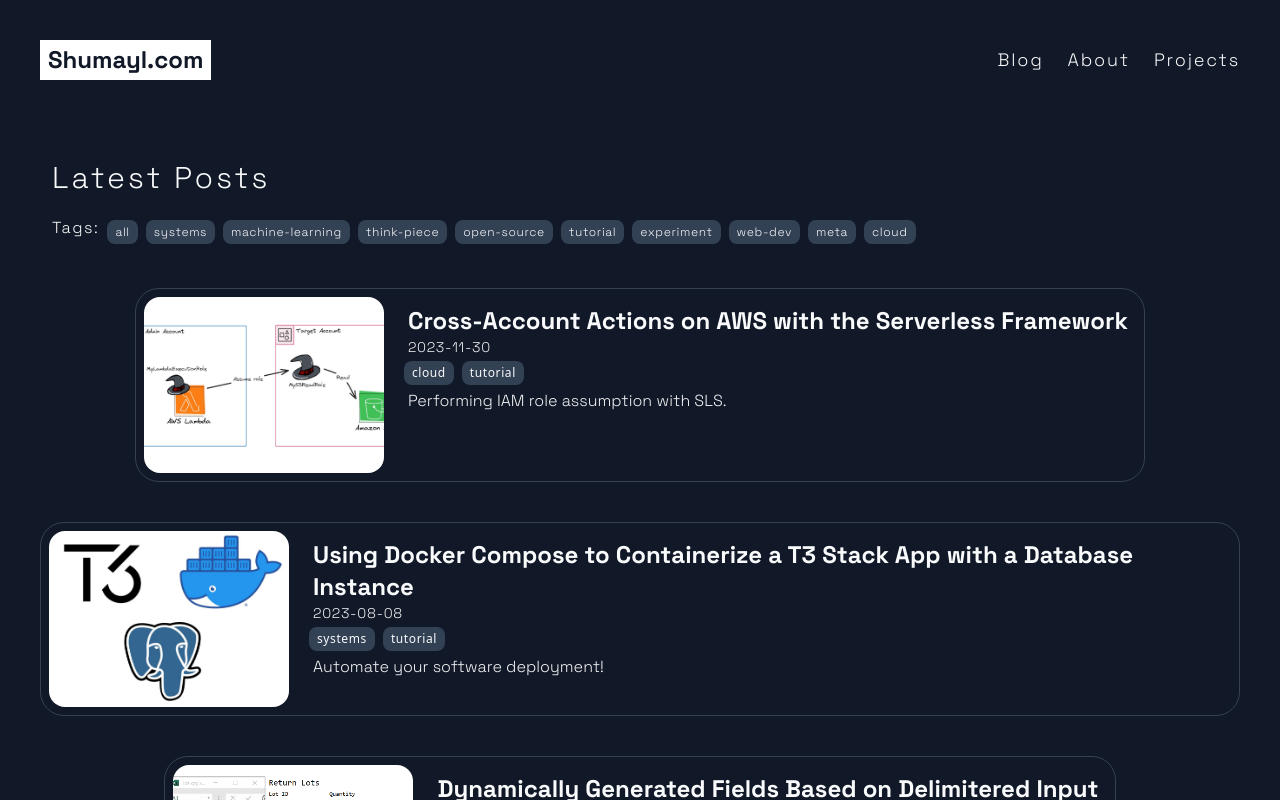
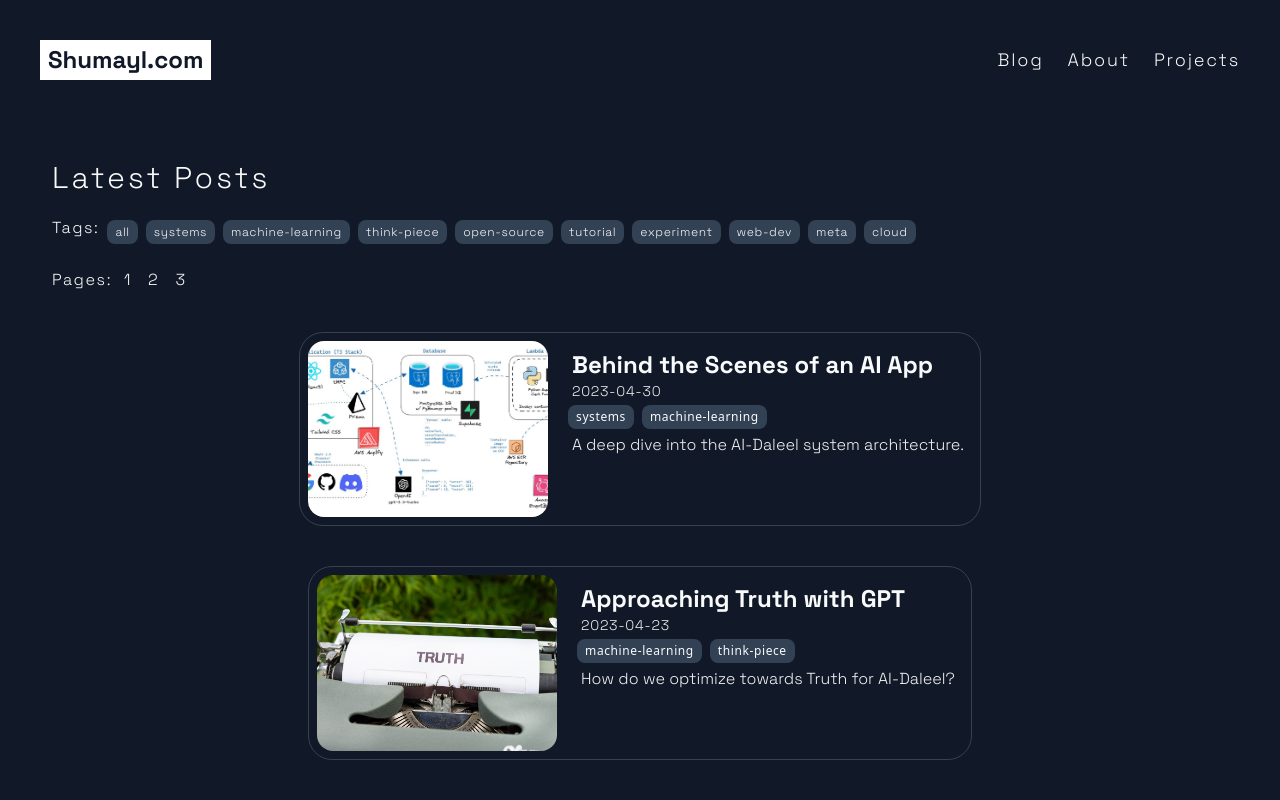
Before and after one commit to mshumayl/shumayldotcom, a Next.js app: page / in a window 1280 px wide. Shown: the top 800 px of the page. Built offline with nearby package versions, Linux system fonts and the light colour scheme.

Commit message:
Working pagination

```diff
--- a/components/Card.tsx
+++ b/components/Card.tsx
@@ -14,7 +14,7 @@
     const { title, image, excerpt, tags, date } = frontmatter;
 
     //Decompose tags here
-    console.log(tags)
+    // console.log(tags)
 
 
     return (
--- a/components/LatestPosts.tsx
+++ b/components/LatestPosts.tsx
@@ -2,24 +2,32 @@
 import Card from '../components/Card';
 import TagSelector from '../components/TagSelector';
 import { useState, useEffect } from 'react';
+import PageSelector from './PageSelector';
 
 interface LatestPostsProps {
     slug: string;
     frontmatter: { [key: string]: any }
 }
 
-
 function filterPostsByTags(posts: LatestPostsProps[], selectedTags = "") {
     // console.log(selectedTags)
     return posts.filter((p) => p.frontmatter.tags.includes(selectedTags)); //modify indexing here to accept more than 1 tag
 }
 
+function paginatePosts(posts: LatestPostsProps[], currentPage: number, pageCount: number, pageSize: number = 3) {
+    const startIdx = (currentPage - 1) * pageCount;
+    const endIdx = startIdx + pageSize;
+    return posts.slice(startIdx, endIdx)
+}
 
 const LatestPosts: React.FC<{posts: LatestPostsProps[]}> = ({ posts }) => {
 
     const [selectedTags, setSelectedTags] = useState("");
     const [filteredPosts, setFilteredPosts] = useState<LatestPostsProps[]>([]);
-
+    const [paginatedPosts, setPaginatedPosts] = useState<LatestPostsProps[]>([]);
+    const [pageCount, setPageCount] = useState(0);
+    const [currentPage, setCurrentPage] = useState(1);
+    const pageSize = 3
 
     useEffect(() => {
         if (selectedTags === "" || selectedTags === "all") {
@@ -27,15 +35,19 @@
         } else {
             setFilteredPosts(filterPostsByTags(posts, selectedTags));
         }
-    }, [selectedTags, posts]);
-
+        setPageCount(Math.ceil(filteredPosts.length/pageSize))
+        console.log("Selected page", currentPage)
+        setPaginatedPosts(paginatePosts(filteredPosts, currentPage, pageCount))
+    }, [selectedTags, posts, currentPage, filteredPosts, pageCount]);
 
     const handleTagClick = (tag: string) => {
-        setSelectedTags(tag); // TODO: Tags are currently arrays. Tweak this to support posts with multitags in the future.
+        setSelectedTags(tag);
     }
 
+    const handlePageClick = (page: number) => {
+        setCurrentPage(page);
+    }
 
-    const isEmptyString = (data: string): boolean => typeof data === "string" && data.trim().length == 0;
     const latestPostSectionTitle = "Latest Posts";
 
     const tags = posts.map(({frontmatter}) => {
@@ -48,10 +60,7 @@
     flatTags.unshift("all");
     const uniqueTags = [...new Set(flatTags)];
 
-    filteredPosts.sort((a, b) => new Date(b.frontmatter.date).getTime() - new Date(a.frontmatter.date).getTime());
-
-    // console.log("tags:", tags);
-    // console.log("uniqueTags:", uniqueTags);
+    paginatedPosts.sort((a, b) => new Date(b.frontmatter.date).getTime() - new Date(a.frontmatter.date).getTime());
 
     return (
         <>
@@ -59,9 +68,10 @@
                 <div className="mx-3">
                     <div className="font-grotesk text-3xl font-extralight tracking-widest">{latestPostSectionTitle}</div>
                     <TagSelector tags={uniqueTags} handleTagClick={handleTagClick}/>
+                    <PageSelector currentPage={0} pageRange={pageCount} handlePageClick={handlePageClick}/>
                 </div>
-                {!filteredPosts && 'No posts found.'}
-                {filteredPosts.map(({ slug, frontmatter }) => (
+                {!paginatedPosts && 'No posts found.'}
+                {paginatedPosts.map(({ slug, frontmatter }) => (
                     <Card key={slug} slug={slug} frontmatter={frontmatter} handleTagClick={handleTagClick}/>
                 ))}
             </div>
--- /dev/null
+++ b/components/PageSelector.tsx
@@ -0,0 +1,32 @@
+import Link from 'next/link';
+import Image from 'next/image';
+import path from 'path';
+import Tags from './Tags';
+
+interface PageSelectorProps {
+    currentPage: number;
+    pageRange: number;
+    handlePageClick: (page: number) => void;
+}
+
+const PageSelector: React.FC<PageSelectorProps> = ({currentPage, pageRange, handlePageClick}: PageSelectorProps) => {
+    const pages = Array.from({ length: pageRange }, (_, index) => index+1);
+    return (
+        <>
+            <div className="flex flex-row mt-5 mb-0 font-grotesk md:tracking-widest">
+                <ul className="flex space-x-1 list-none">
+                    <div>
+                        Pages:
+                    </div>
+                    <button className="flex flex-row flex-wrap">
+                        {pages.map((val) => (
+                            <div onClick={() => handlePageClick(val)}  className="px-2" key={val}>{val}</div>
+                        ))}
+                    </button>
+                </ul>
+            </div>
+        </>
+    )
+}
+
+export default PageSelector;
```
Also changed, not shown: pages/index.tsx (line endings or trailing spaces).
